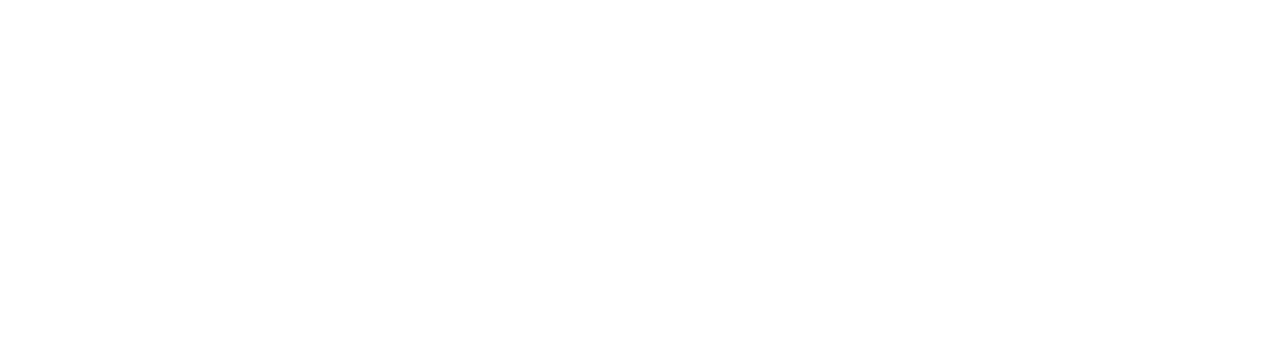
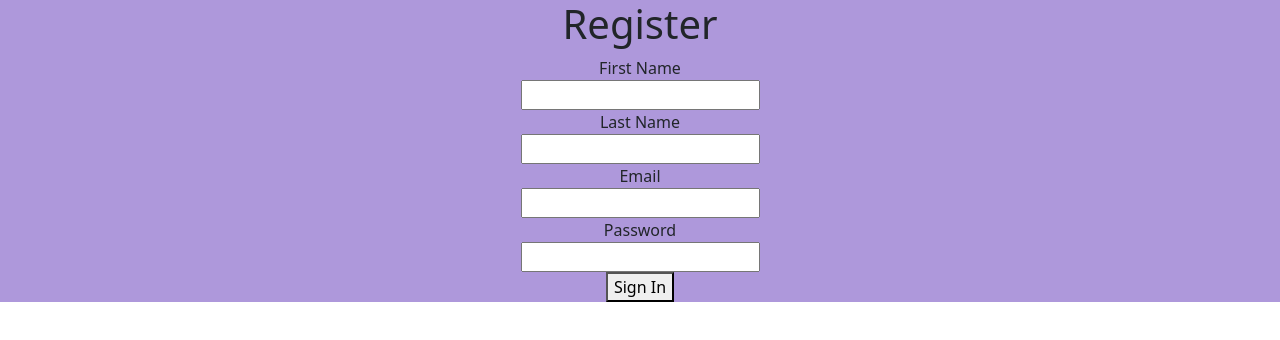
Before and after one commit to bethel-school-of-technology/team-digidames-frontend, a React (Create React App) app in the folder summareasy-react-app/: page /register in a window 1280 px wide. Before the commit this address had no page. Shown: the top 340 px of the page. Built offline with nearby package versions, Linux system fonts and the light colour scheme; data requests are answered from the project's data file.

Commit message:
Working on Registration page.

```diff
--- a/summareasy-react-app/db.json
+++ b/summareasy-react-app/db.json
@@ -179,6 +179,22 @@
       }
     }
   ],
+  "register": [
+    {
+      "firstName": "",
+      "lastName": "",
+      "email": "",
+      "password": "",
+      "id": 1
+    },
+    {
+      "firstName": "J",
+      "lastName": "M",
+      "email": "jm@gmail.com",
+      "password": "test1",
+      "id": 2
+    }
+  ],
   "users": [
     {
       "email": "test@gmail.com",
--- a/summareasy-react-app/src/App.js
+++ b/summareasy-react-app/src/App.js
@@ -12,6 +12,7 @@ import Dashboard from './Components/Dashboard';
 import Login from './Components/Login/Login';
 import 'bootstrap/dist/css/bootstrap.min.css';
 import APIBookData from './Components/APIBookData';
+import Register from './Components/Register';
 
 
 
@@ -103,6 +104,14 @@ function App() {
                 bookReportData={allBookReports} />
             }
           />
+           <Route
+            path="/register"
+            exact
+            element={
+              <Register
+                bookReportData={allBookReports} />
+            }
+          />
 
         <Route
             path="/login"
--- /dev/null
+++ b/summareasy-react-app/src/Components/Register/index.js
@@ -0,0 +1,70 @@
+import axios from "axios";
+import { useState } from "react";
+
+
+const Register = () => {
+    const [firstName, setFirstName] = useState("");
+    const [lastName, setLastName] = useState("");
+    const [email, setEmail] = useState("");
+    const [password, setPassword] = useState("");
+
+    const register = (e) => {
+        e.preventDefault();
+        console.log('Registered!');
+
+        if (firstName !== '' && lastName !== '' && email !== '' && password !== '') {
+            const req = {
+                firstName,
+                lastName,
+                email,
+                password
+            };
+
+            axios.post('http://localhost:3000/register', req).then(result => {
+
+                const token = result.data.accessToken;
+                localStorage.setItem('myJWT', token);
+                localStorage.setItem('userId', result.register.id);
+                localStorage.setItem('email', result.register.email);
+                localStorage.setItem('firstName', result.register.firstName);
+                console.log(result.data);
+
+            })
+        }
+
+    };
+
+//TODO handle actual sign in - How do we do this without an official backend
+
+    return (
+        <div>
+
+            <form onSubmit={ register }>
+                <h1>Register</h1>
+                <label htmlFor="firstName">First Name</label>
+                <br />
+                <input type="text" name="name" onChange={ e => setFirstName(e.target.value) }></input>
+                <br />
+                <label htmlFor="lastName">Last Name</label>
+                <br />
+                <input type="text" name="lastName" onChange={ e => setLastName(e.target.value) }></input>
+                <br />
+                <label htmlFor="email">Email</label>
+                <br />
+                <input type="text" name="email" onChange={ e => setEmail(e.target.value) }></input>
+                <br />
+
+                <label htmlFor="password">Password</label>
+                <br />
+                <input type="password" name="password" onChange={ e => setPassword(e.target.value) }></input>
+                <br />
+                <button>Sign In</button>
+                <br />
+
+            </form>
+        </div>
+    );
+
+}
+
+export default Register;
```
Also changed, not shown: summareasy-react-app/book-reports.json (deleted, +0 -73 lines).
